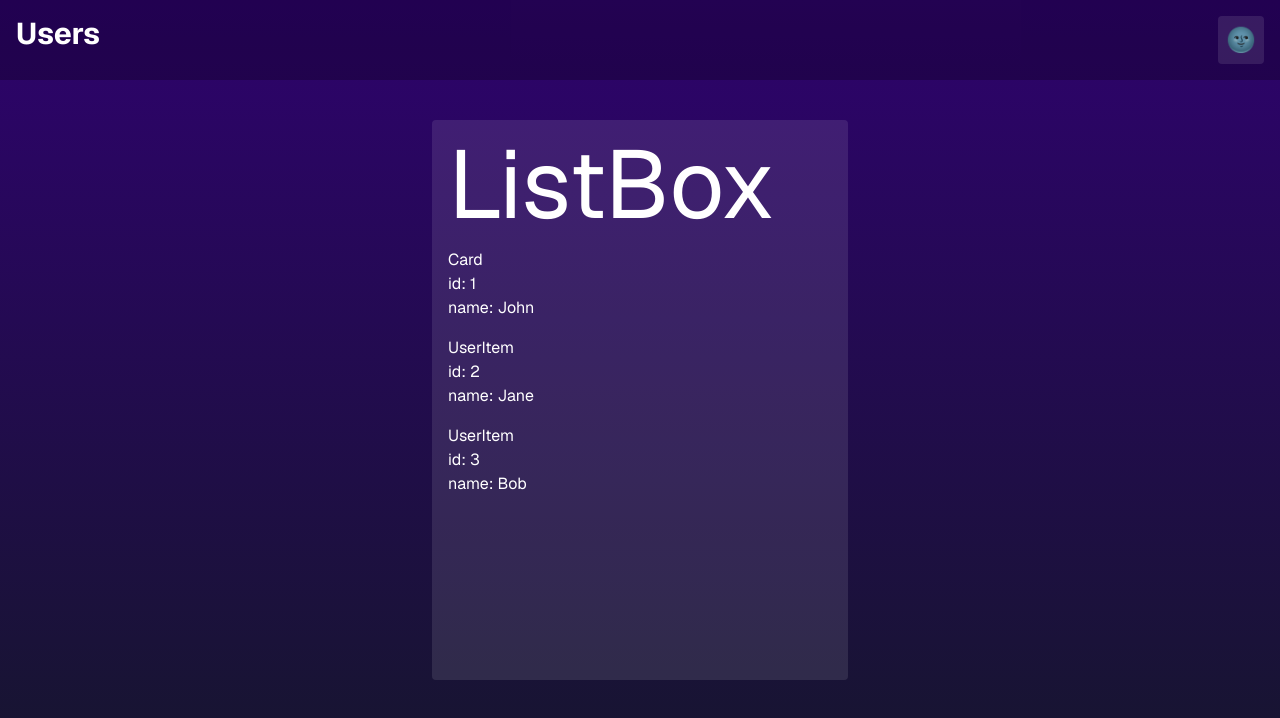
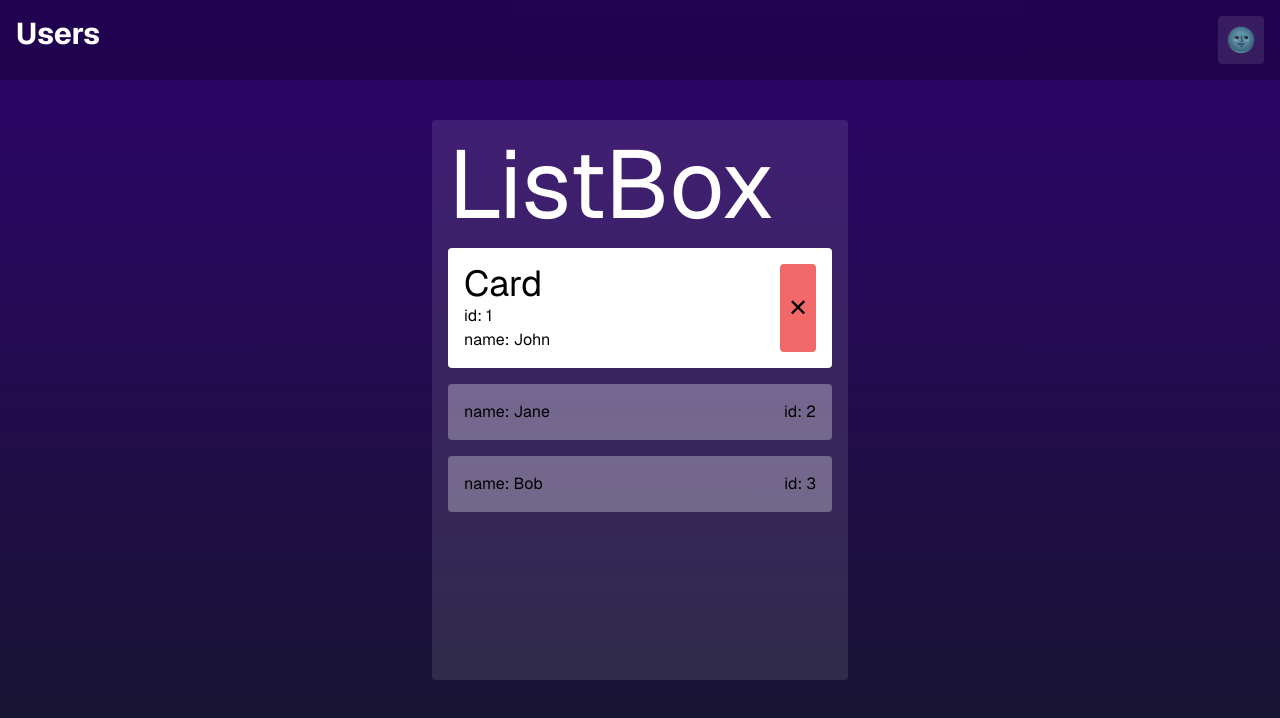
Before and after one commit to JijaLoqie/skveles-test-task, a Next.js app: page / in a window 1280 px wide. Shown: the top 718 px of the page. Built offline with nearby package versions, Linux system fonts and the light colour scheme.

Commit message:
update: add first button for removing user

```diff
--- a/src/entities/user/ui/Card.tsx
+++ b/src/entities/user/ui/Card.tsx
@@ -1,14 +1,22 @@
+import { RemoveUserButton } from "~/features/RemoveUserButton";
 import type { User } from "../lib/types";
 
 
-export function Card({ user }: { user: User }) {
+export function Card({ user }: { user?: User }) {
+  if (!user) {
+    return null
+  }
+
   const { id, name } = user
 
   return (
-    <div>
-      <h1>Card</h1>
-      <p>id: {id}</p>
-      <p>name: {name}</p>
+    <div className="bg-white rounded text-black p-4 flex justify-between">
+      <div>
+        <h1 className="text-4xl">Card</h1>
+        <p>id: {id}</p>
+        <p>name: {name}</p>
+      </div>
+      <RemoveUserButton userId={id} />
     </div>
   )
 }
--- a/src/entities/user/ui/UserItem.tsx
+++ b/src/entities/user/ui/UserItem.tsx
@@ -4,10 +4,9 @@ export function UserItem({ user }: { user: User }) {
   const { id, name } = user
 
   return (
-    <div>
-      <h1>UserItem</h1>
+    <div className="bg-white bg-opacity-30 rounded text-black p-4 flex justify-between">
+      <p>name: {name}</p>
       <p>id: {id}</p>
-      <p>name: {name}</p>
     </div>
   );
 }
--- /dev/null
+++ b/src/features/RemoveUserButton/index.ts
@@ -0,0 +1 @@
+export { RemoveUserButton } from './ui/RemoveUserButton'
--- /dev/null
+++ b/src/features/RemoveUserButton/ui/RemoveUserButton.tsx
@@ -0,0 +1,14 @@
+'use client'
+
+
+
+export function RemoveUserButton({ id }: { id: number }) {
+  return (
+    <button
+      className="text-2xl bg-red-500 bg-opacity-80 p-2 rounded hover:bg-opacity-90"
+      onClick={() => alert(`Removing ${id}`)}
+    >
+      ✕
+    </button >
+  )
+}
```
